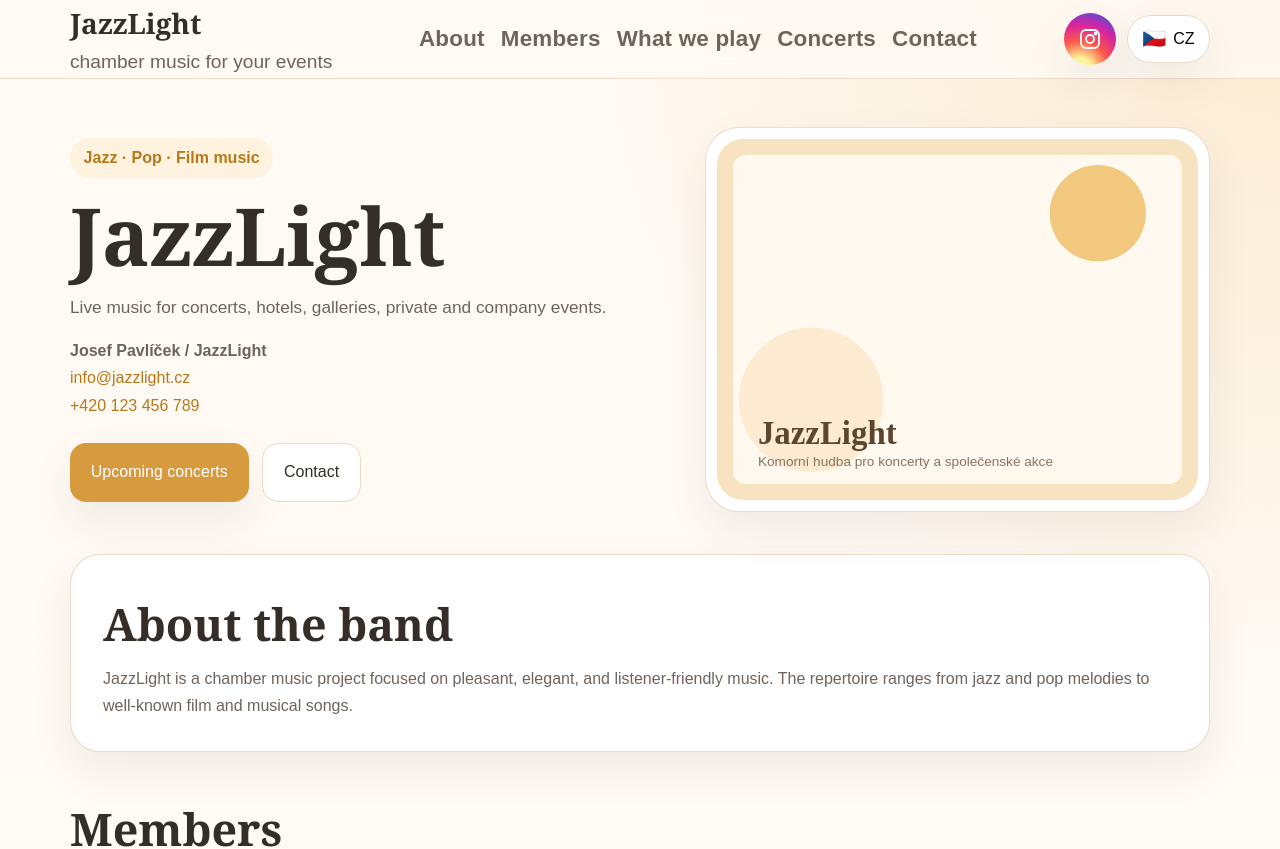
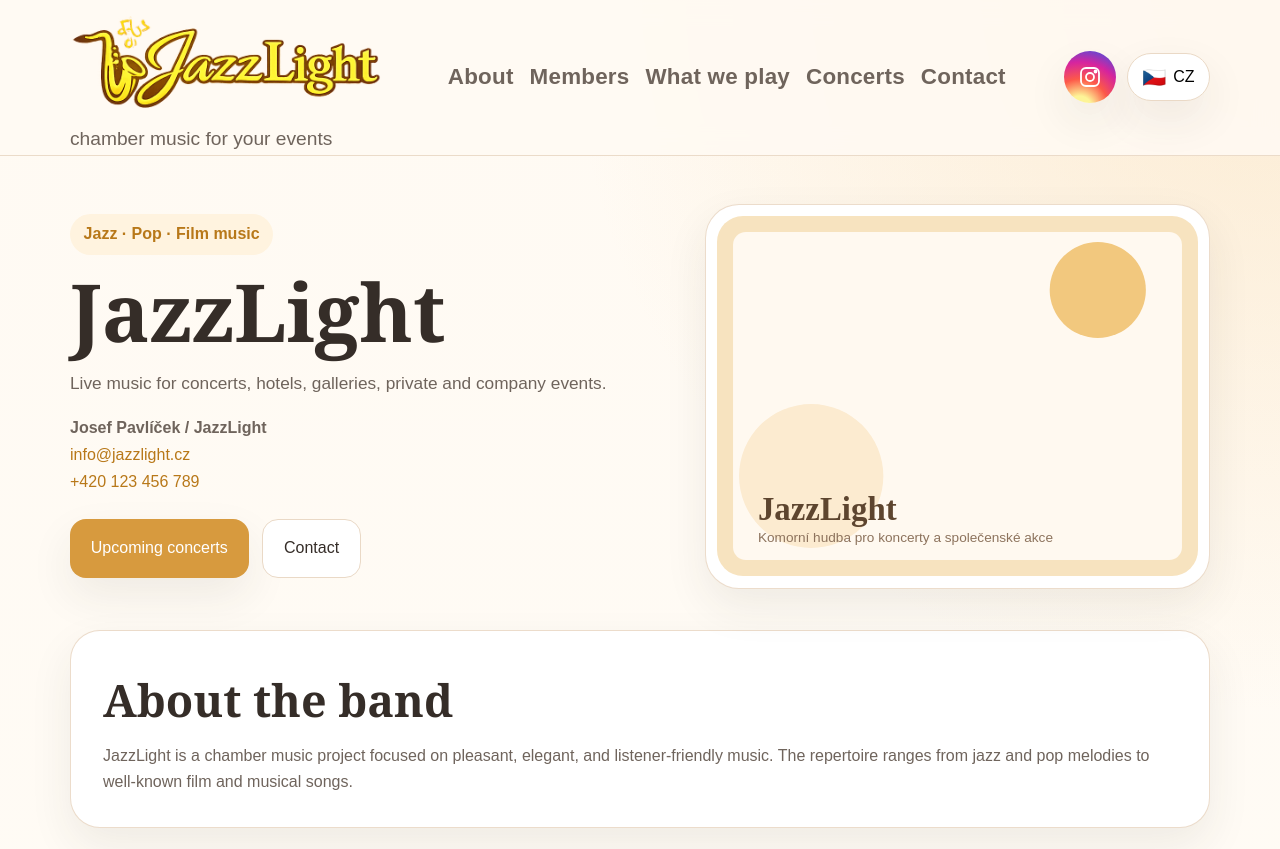
Before and after one commit to JosefPavlicek/JazzLight, a Next.js app: page / in a window 1280 px wide. Shown: the top 849 px of the page. Built offline with nearby package versions, Linux system fonts and the light colour scheme; no server answers.

Commit message:
Uprava icon

```diff
--- a/components/Header.tsx
+++ b/components/Header.tsx
@@ -1,4 +1,5 @@
 import type { Dictionary, Lang } from "@/lib/i18n";
+import Image from "next/image";
 
 const INSTAGRAM_URL = "https://www.instagram.com/";
 
@@ -7,7 +8,14 @@ export function Header({ lang, t, onToggleLang }: { lang: Lang; t: Dictionary; o
     <header className="site-header">
       <div className="container header-inner">
         <a href="#top" className="brand">
-          <span className="brand-title">JazzLight</span>
+          <Image
+            src="/img/logo-jazzlight.png"
+            alt="JazzLight"
+            width={400}
+            height={450}
+            priority
+            className="brand-logo"
+          />
           <span className="brand-subtitle">{t.brandSubtitle}</span>
         </a>
 
```
Also changed, not shown: app/favicon.png (added), public/img/logo-jazzlight.png (added).
